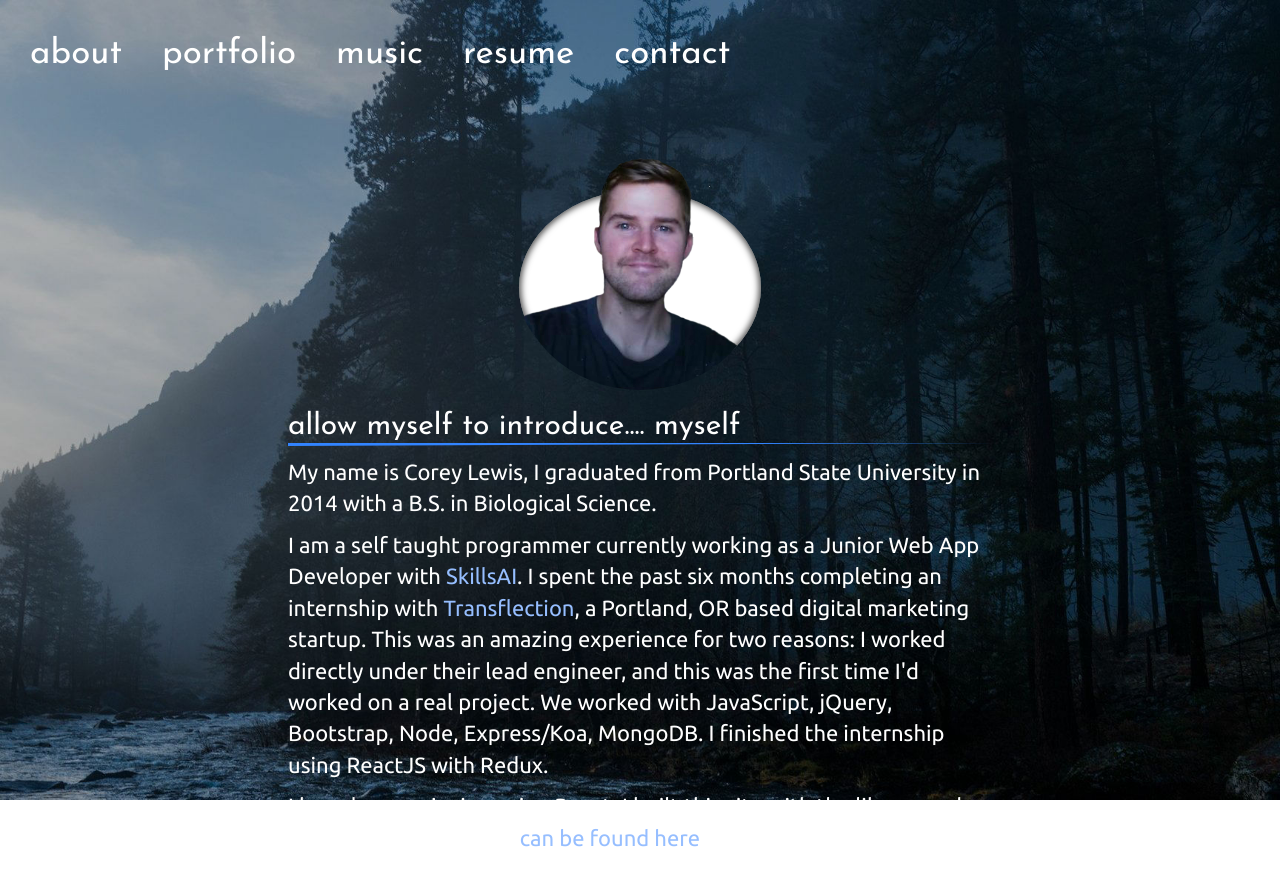
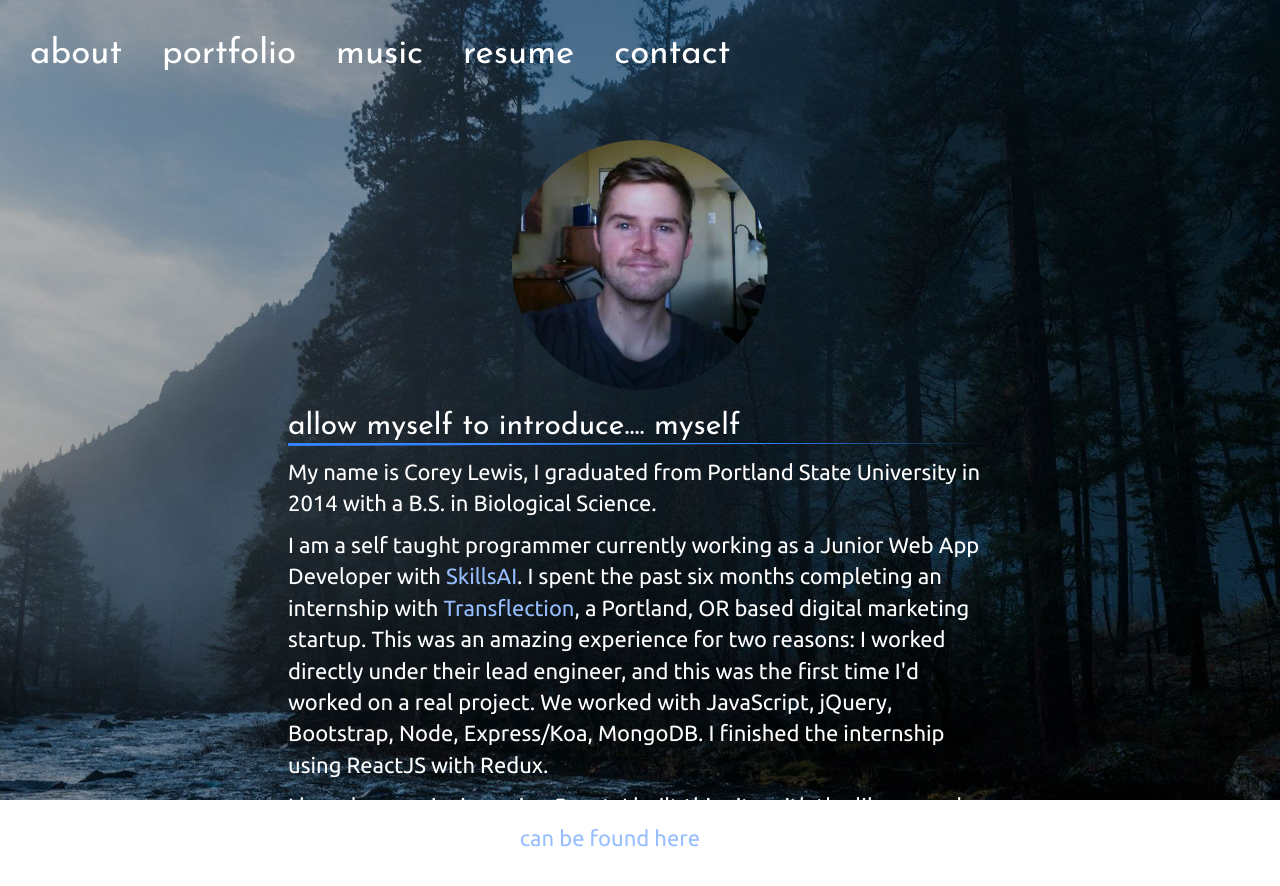
Before and after one commit to cursiv3/personal-website, a React (Create React App) app: page /about in a window 1280 px wide. Shown: the top 886 px of the page. Built offline with nearby package versions, Linux system fonts and the light colour scheme.

Commit message:
style bugs fixed

```diff
--- a/src/components/Landing/landing.css
+++ b/src/components/Landing/landing.css
@@ -13,24 +13,24 @@
 
 .mainHeader {
   position: absolute;
-  top: 87%;
-  left: 77%;
+  top: 84%;
+  left: 75%;
   transform: translate(-50%, -50%);
   text-align: center;
-  font-size: 10em;
+  font-size: 10vw;
   color: white;
   font-family: "Ubuntu";
   transition: opacity 2s linear;
   opacity: 1;
-  width: 100%;
   margin: auto;
   padding: 5px;
 }
 
 @media screen and (max-device-width: 785px) {
   .mainHeader {
-    top: 70%;
-    left: 0%;
-    transform: translate(0, 0);
+    top: 90%;
+    left: 100%;
+    transform: translate(-100%, -70%);
+    font-size: 10vh;
   }
 }
--- a/src/index.js
+++ b/src/index.js
@@ -20,7 +20,7 @@
 }
 
 const TopScroll = withRouter(ScrollToTop);
-const db = require("../mockDB/database");
+const db = require("./mockDB/database");
 
 ReactDOM.render(
   <MuiThemeProvider muiTheme={getMuiTheme()}>
--- /dev/null
+++ b/src/mockDB/database.js
@@ -0,0 +1,81 @@
+module.exports = {
+  about: {
+    coreyPortrait: require("../../public/coreyPortrait.jpg"),
+    coreySoccerImg: require("../../public/coreysoccer.jpg"),
+    coreyChewieImg: require("../../public/coreychewie.jpg"),
+    coreyMascotImg: require("../../public/corey2.jpg")
+  },
+  portfolioIntro: `I began to work through the curriculum at freecodecamp.com
+  in July of 2016. Each section was instruction and algorithm challenges
+  to get you thinking about complex tasks using the different tools available
+  in JavaScript. These challenges were the culmination of each section.  I've
+  linked these to show more where I came from. The
+  code for this site is `,
+  portfolio: [
+    {
+      id: 9,
+      link: "https://codepen.io/cursiv3/pen/OjQOKx?editors=0010",
+      img: require("../../public/weatherApp.jpg"),
+      text: `A weather app built in react that queries a geolocation API using the user's IP, then uses that data to query the Open Weather API.`
+    },
+    {
+      id: 8,
+      link: "http://develop.skillsai.com",
+      img: require("../../public/skillsAi.jpg"),
+      text: `I designed and styled the entire new site for SkillsAI.`
+    },
+    {
+      id: 7,
+      link: "https://codepen.io/cursiv3/pen/KXBPXz",
+      img: require("../../public/leaderBoard.jpg"),
+      text: `Leaderboard mock up for a game.`
+    },
+    {
+      id: 6,
+      link: "https://codepen.io/cursiv3/pen/xLKJje",
+      img: require("../../public/modernPage.jpg"),
+      text: `I built this in a few hours as a simple portfolio addition.`
+    },
+    {
+      id: 5,
+      link: "https://codepen.io/cursiv3/pen/GERqGP",
+      img: require("../../public/calc.png"),
+      text: `This was a freecodecamp.com front end challenge.`
+    },
+    {
+      id: 4,
+      link: "https://codepen.io/cursiv3/pen/dWGqYE",
+      img: require("../../public/locationPage.jpg"),
+      text: `This was a solo project I was given at the end of my
+                    internship with Transflection.`
+    },
+    {
+      id: 3,
+      link: "http://codepen.io/cursiv3/pen/qqMMpv/",
+      img: require("../../public/twitch.jpg"),
+      text: `In this challenge I learned to query the Twitch.tv
+                    API, show if a channel is online, and if so what they're
+                    streaming.`
+    },
+    {
+      id: 2,
+      link: "http://codepen.io/cursiv3/pen/PbKPEv",
+      img: require("../../public/wiki.jpg"),
+      text: `In this challenge I simply needed to query
+                    the wikipedia API based on the string typed into the search
+                    bar and display matches. Their API is not
+                    very intuitive.`
+    },
+    {
+      id: 1,
+      link: "http://codepen.io/cursiv3/pen/qaVQqv",
+      img: require("../../public/quote.jpg"),
+      text: `This was my first time working with an API. It's a simple
+                    random quote generator with a button to share the quote to twitter.`
+    }
+  ],
+  resume: {
+    resume: require("../../public/coreyResume.jpg"),
+    resumeLink: "https://drive.google.com/open?id=0Bw92SM4ozWAJbWxzcHFVZ0JvVFE"
+  }
+};
```
